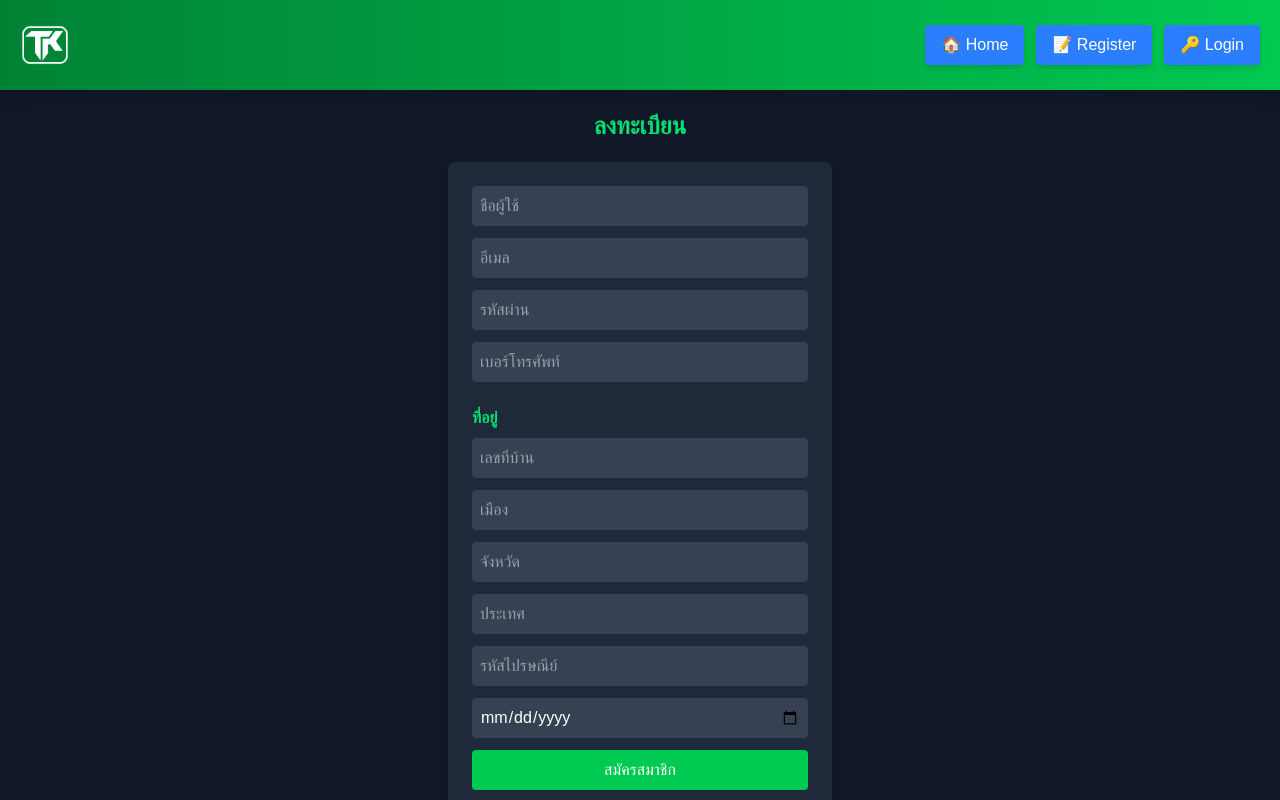
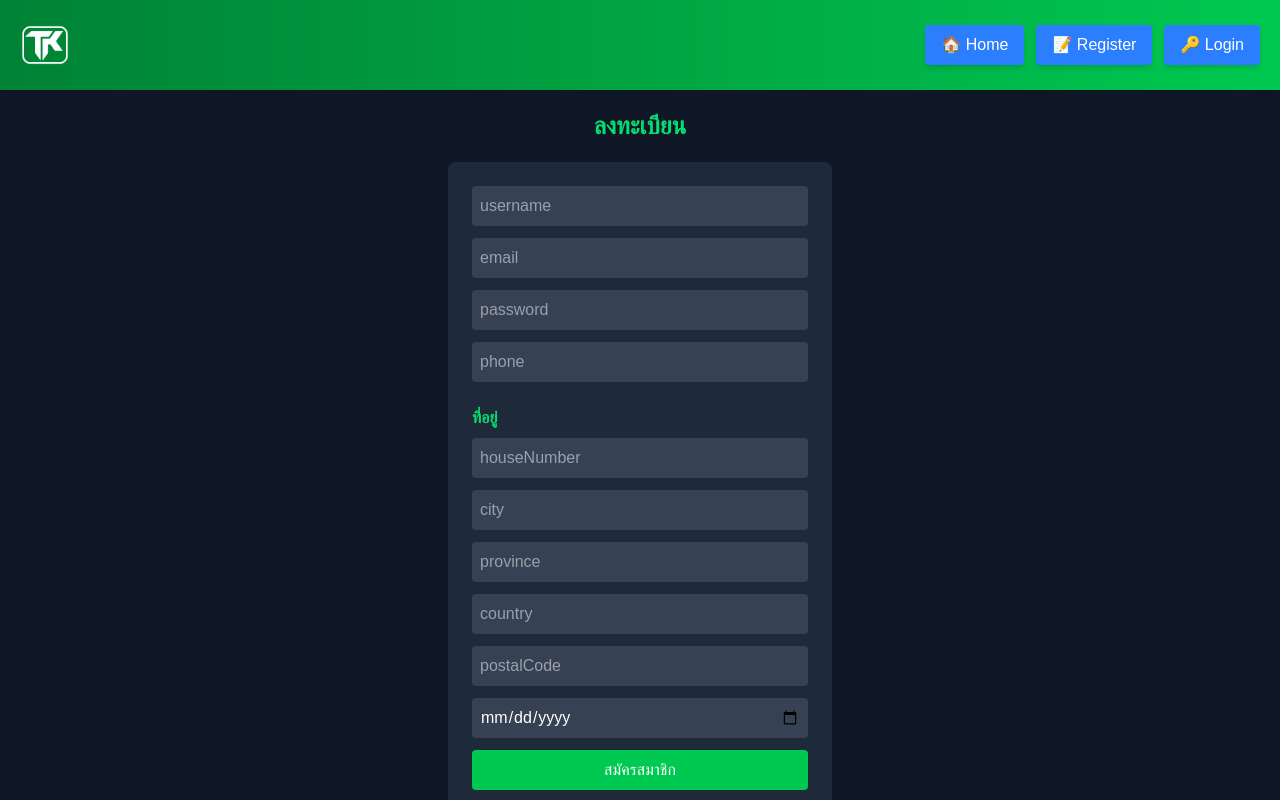
Before and after one commit to TKserv1ceTH/tkwep, a Next.js app: page /registration in a window 1280 px wide. Shown: the top 800 px of the page. Built offline with nearby package versions, Linux system fonts and the light colour scheme.

Commit message:
Fix: Explicitly define keyof formData for TypeScript

```diff
--- a/app/registration/page.tsx
+++ b/app/registration/page.tsx
@@ -41,8 +41,7 @@ export default function Registration() {
 
     const { email, phone } = formData;
 
-    // ✅ ตรวจสอบอีเมลและเบอร์โทร
-    if (!/^\S+@\S+\.\S+$/.test(email)) {
+    if (!/^[^\s@]+@[^\s@]+\.[^\s@]+$/.test(email)) {
       setError('❌ กรุณากรอกอีเมลให้ถูกต้อง');
       return;
     }
@@ -79,40 +78,28 @@ export default function Registration() {
         <form onSubmit={handleSubmit} className="bg-gray-800 p-6 rounded-lg shadow-lg w-96">
           {error && <p className="text-red-400 mb-3">{error}</p>}
 
-          {[
-            { name: 'username', placeholder: 'ชื่อผู้ใช้', type: 'text', autoComplete: 'username' },
-            { name: 'email', placeholder: 'อีเมล', type: 'email', autoComplete: 'email' },
-            { name: 'password', placeholder: 'รหัสผ่าน', type: 'password', autoComplete: 'new-password' },
-            { name: 'phone', placeholder: 'เบอร์โทรศัพท์', type: 'tel', autoComplete: 'tel' },
-          ].map(({ name, placeholder, type, autoComplete }) => (
+          {[ 'username', 'email', 'password', 'phone' ].map((name) => (
             <input
               key={name}
-              type={type}
+              type={name === 'password' ? 'password' : 'text'}
               name={name}
-              placeholder={placeholder}
-              value={typeof formData[name] === 'object' ? JSON.stringify(formData[name]) : formData[name] || ''}
-
+              placeholder={name}
+              value={String(formData[name as keyof typeof formData] || '')}
               onChange={(e) => updateNestedValue(name, e.target.value)}
               className="w-full p-2 mb-3 rounded bg-gray-700 text-white"
-              autoComplete={autoComplete}
+              autoComplete={name}
             />
           ))}
 
           <h2 className="text-green-400 font-bold mt-3 mb-2">ที่อยู่</h2>
-          {[
-            { name: 'address.houseNumber', placeholder: 'เลขที่บ้าน' },
-            { name: 'address.city', placeholder: 'เมือง' },
-            { name: 'address.province', placeholder: 'จังหวัด' },
-            { name: 'address.country', placeholder: 'ประเทศ' },
-            { name: 'address.postalCode', placeholder: 'รหัสไปรษณีย์' },
-          ].map(({ name, placeholder }) => (
+          {[ 'houseNumber', 'city', 'province', 'country', 'postalCode' ].map((field) => (
             <input
-              key={name}
+              key={field}
               type="text"
-              name={name}
-              placeholder={placeholder}
-              value={formData.address[name.split('.')[1] as keyof typeof formData.address]}
-              onChange={(e) => updateNestedValue(name, e.target.value)}
+              name={`address.${field}`}
+              placeholder={field}
+              value={formData.address[field as keyof typeof formData['address']] || ''}
+              onChange={(e) => updateNestedValue(`address.${field}`, e.target.value)}
               className="w-full p-2 mb-3 rounded bg-gray-700 text-white"
             />
           ))}
@@ -120,7 +107,6 @@ export default function Registration() {
           <input
             type="date"
             name="birthdate"
-            placeholder="วันเกิด"
             value={formData.birthdate}
             onChange={(e) => updateNestedValue('birthdate', e.target.value)}
             className="w-full p-2 mb-3 rounded bg-gray-700 text-white"
@@ -129,8 +115,7 @@ export default function Registration() {
 
           <button
             type="submit"
-            className="w-full bg-green-500 hover:bg-green-600 text-white p-2 rounded
-                       hover:scale-105 transition-transform"
+            className="w-full bg-green-500 hover:bg-green-600 text-white p-2 rounded hover:scale-105 transition-transform"
           >
             สมัครสมาชิก
           </button>
```
